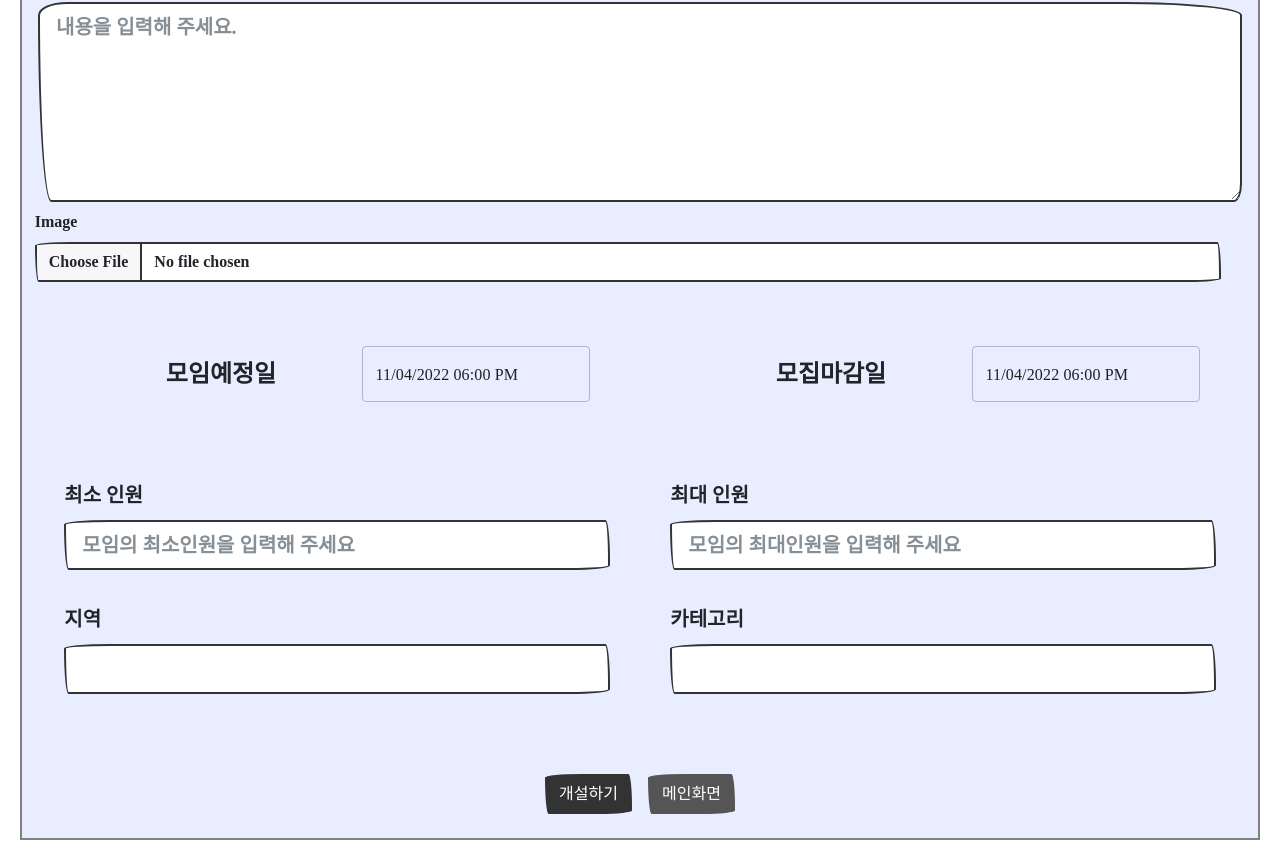
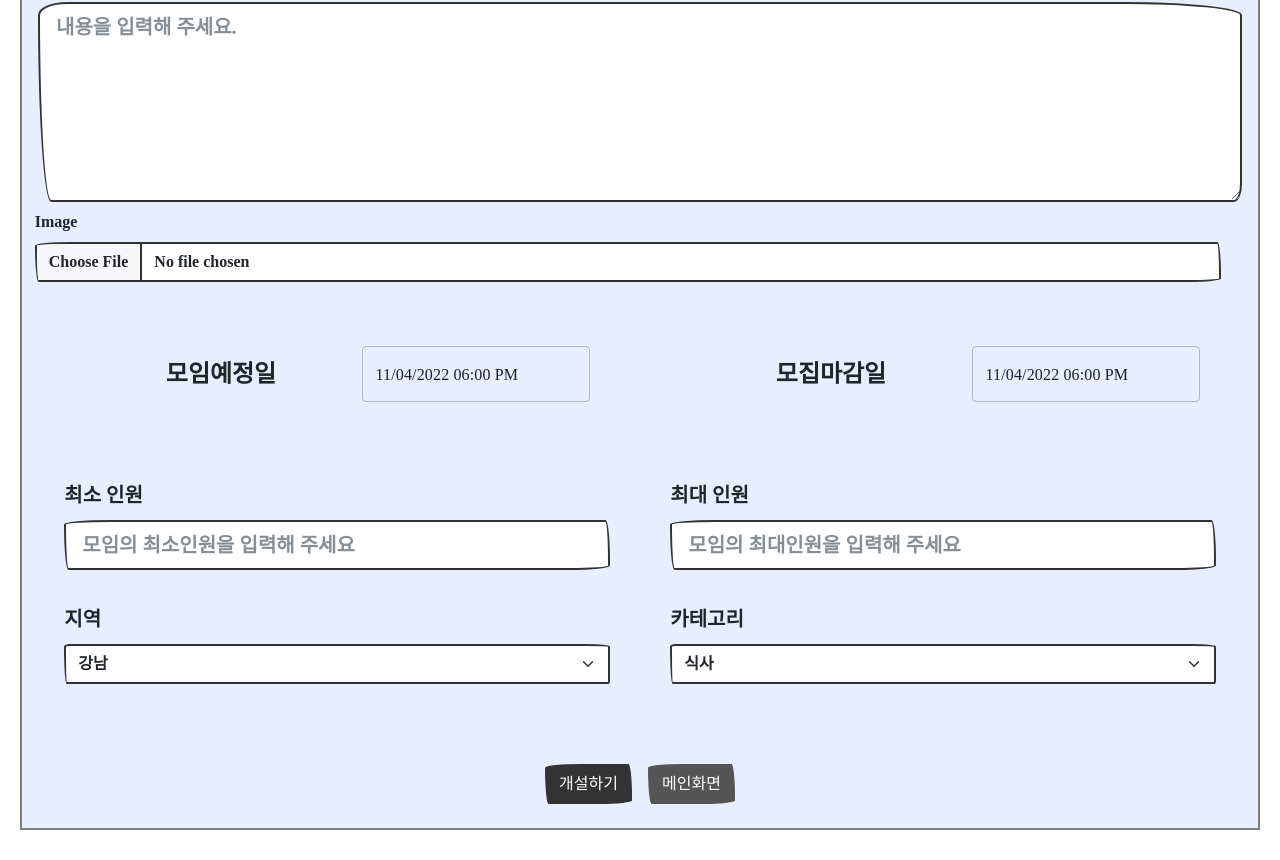
Before and after one commit to hobbyfive/hobbyfive_front, a React (Create React App) app: page /create in a window 1280 px wide. Shown: the part 389-1249 px from the top of the page. Built offline with nearby package versions, Linux system fonts and the light colour scheme; a web font is replaced by a local one.

Commit message:
club생성시 드롭다운메뉴 구현

```diff
--- a/package.json
+++ b/package.json
@@ -23,6 +23,7 @@
     "react-router": "^6.4.2",
     "react-router-dom": "^6.4.2",
     "react-scripts": "^5.0.1",
+    "react-select": "^5.6.1",
     "redux": "^4.2.0",
     "redux-promise": "^0.6.0",
     "redux-thunk": "^2.4.1",
--- a/src/components/ClubDetail.jsx
+++ b/src/components/ClubDetail.jsx
@@ -60,8 +60,8 @@ export default function ClubDetail({ closeClubModal, clubId }) {
         )}일 ${et.slice(11, 13)}시 ${et.slice(14, 16)}분`;
         setMeetTime(lmeetTime);
         setExpiryTime(lexpiryTime);
-        setRegion(res.data.districtId);
-        setCategory(res.data.categoryId);
+        setRegion(res.data.district.districtName);
+        setCategory(res.data.category.categoryName);
         setMaxNum(res.data.maxNum);
         setCurrNum(res.data.currNum);
         setContent(res.data.content);
--- a/src/pages/Create.jsx
+++ b/src/pages/Create.jsx
@@ -269,14 +269,18 @@ const Create = () => {
                   >
                     지역
                   </label>
-                  <input
-                    value={region}
-                    onChange={handleRegion}
-                    class="form-control form-control-lg"
-                    type="text"
-                    placeholder=""
-                    id="inputLarge"
-                  />
+                  <div class="form-group">
+                    <select multiple="" class="form-select" id="exampleSelect2">
+                      <option>강남</option>
+                      <option>홍대</option>
+                      <option>성수</option>
+                      <option>명동</option>
+                      <option>김포</option>
+                      <option>용산</option>
+                      <option>광화문</option>
+                      <option>을지로</option>
+                    </select>
+                  </div>
                 </div>
                 <div class="form-group customWidth">
                   <label
@@ -285,14 +289,15 @@ const Create = () => {
                   >
                     카테고리
                   </label>
-                  <input
-                    value={category}
-                    onChange={handleCategory}
-                    class="form-control form-control-lg"
-                    type="text"
-                    placeholder=""
-                    id="inputLarge"
-                  />
+                  <div class="form-group">
+                    <select multiple="" class="form-select" id="exampleSelect2">
+                      <option>식사</option>
+                      <option>운동</option>
+                      <option>요리</option>
+                      <option>춤</option>
+                      <option>공부</option>
+                    </select>
+                  </div>
                 </div>
               </div>
             </div>
--- a/src/pages/Main.jsx
+++ b/src/pages/Main.jsx
@@ -3,6 +3,7 @@ import { LoginModal } from '../components/LoginModal';
 import ClubList from './ClubList';
 import { SignUpModal } from '../components/SignUpModal';
 import hobbyfiveloggo from './high-five.png'
+import {Link} from 'react-router-dom';
 
 import './Main.css'
 import axios from 'axios';
@@ -71,7 +72,7 @@ const Main = () => {
             <div>
             <a className='a-tag' >로그아웃</a>
             <a> / </a>
-            <a className='a-tag' >마이페이지</a> </div>
+            <Link to="/mypage" className='a-tag'><a className='a-tag' >마이페이지</a></Link> </div>
             :
             <div>
             <a className='a-tag' onClick={closeLoginModal}>로그인</a>
--- a/src/pages/MyPage.jsx
+++ b/src/pages/MyPage.jsx
@@ -3,6 +3,7 @@ import { LoginModal } from '../components/LoginModal';
 import MyPageClubList from './MyPageClubList';
 import { SignUpModal } from '../components/SignUpModal';
 import hobbyfiveloggo from './high-five.png'
+import {Link} from 'react-router-dom';
 
 import './Main.css'
 import axios from 'axios';
@@ -70,7 +71,7 @@ const Main = () => {
             <div>
             <a className='a-tag' >로그아웃</a>
             <a> / </a>
-            <a className='a-tag' >메인으로</a> </div>
+            <Link to="/" className='a-tag'><a className='a-tag' >메인으로</a></Link> </div>
             :
             <div>
             <a className='a-tag' onClick={closeLoginModal}>로그인</a>
```
Also changed, not shown: 1 other file (tests, documents, lock files or other folders).
